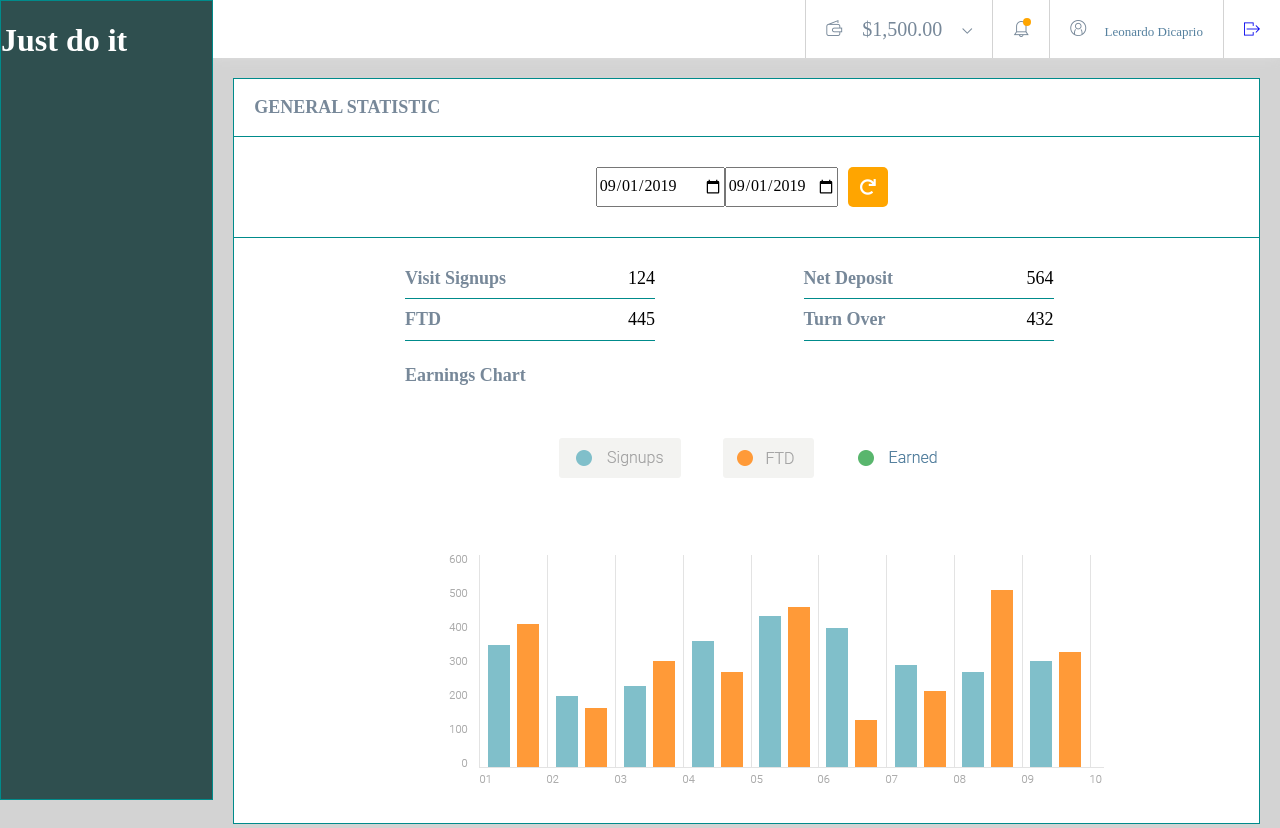
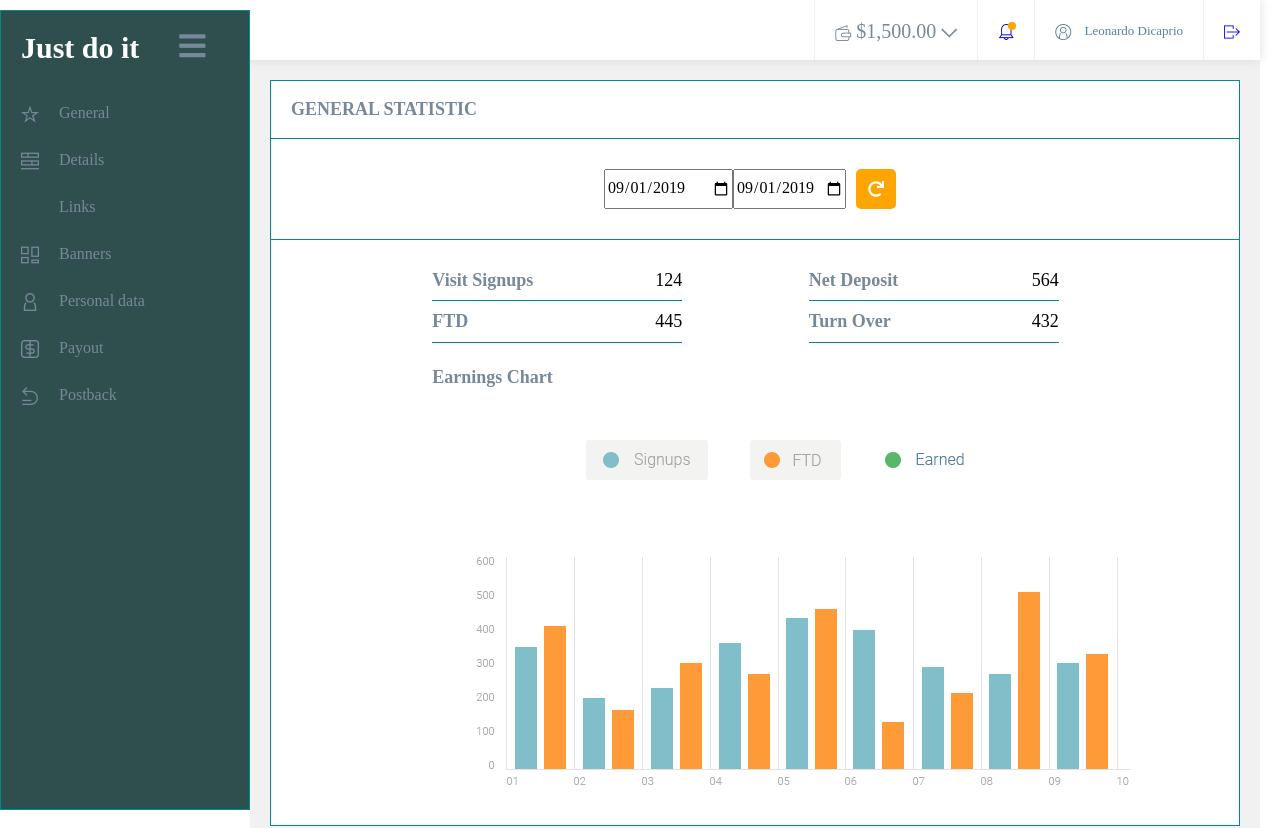
Before and after one commit to PanWojti/solo-project-1, a website: page src/index.html in a window 1280 px wide. Shown: the top 828 px of the page. Drawn offline with nearby package versions, Linux system fonts and the light colour scheme; files that its build step writes are made by us from their sources.

Commit message:
Correct sidebar, topbar & styles

```diff
--- a/src/index.html
+++ b/src/index.html
@@ -10,13 +10,9 @@
       <meta name="viewport" content="width=device-width, initial-scale=1.0">
   </head>
   <body>
-    <div class="container">
-      <div class="row">
-        <div class="col col-2 sidebar">
-          <h1>Just do it</h1>
-        </div>
-        <div class="col col-10">
-          <div class="row">
+
+  <!-- Topbar -->
+
   <div class="topbar">
     <ul>
       <li>
@@ -49,11 +45,33 @@
       </li>
     </ul>
   </div>
+
+
+<!-- Sidebar -->
+
+  <div class="sidebar">
+    <div class="menu">
+      <div class="col-12 logo">
+        <h1>Just do it</h1>
+        <a href="#" class="hamburger"><i class="fas fa-bars"></i></a>
+      </div>
+      <div class="col-12 menu-pages">
+        <ul>
+          <li><a href="#"><span class="icon-general"></span><span class="menu-pages-title">General</span></a></li>
+          <li><a href="#"><span class="icon-details"></span><span class="menu-pages-title">Details</span></a></li>
+          <li><a href="#"><span class="icon-links"></span><span class="menu-pages-title">Links</span></a></li>
+          <li><a href="#"><span class="icon-banners"></span><span class="menu-pages-title">Banners</span></a></li>
+          <li><a href="#"><span class="icon-personaldata"></span><span class="menu-pages-title">Personal data</span></a></li>
+          <li><a href="#"><span class="icon-payout"></span><span class="menu-pages-title">Payout</span></a></li>
+          <li><a href="#"><span class="icon-postback"></span><span class="menu-pages-title">Postback</span></a></li>
+        </ul>
+      </div>
+    </div>
   </div>
 
 <!-- Dashboard Statistics -->
-
-          <div class="row">
+<div class="container">
+  <div class="row home">
 
             <div class="dashboard-statistics section-title">
               <h3>General Statistic</h3>
@@ -102,11 +120,9 @@
               </div>
             </div>
 
-          </div>
+<!-- Dashboard Links Start -->
 
-<!-- Dashboard Links -->
-
-          <div class="row">
+          <div class="row links-container">
 
     <!-- Title Links -->
 
@@ -193,7 +209,9 @@
 
           </div>
 
-        </div>
+<!-- Dashboard Links End -->
+
+
       </div>
     </div>
 
--- a/src/sass/_layout.scss
+++ b/src/sass/_layout.scss
@@ -8,12 +8,6 @@ body {
 }
 
 /* grid */
-
-.container {
-  max-width: 1280px;
-  margin: 0 auto;
-  background-color: $color-background;
-}
 
 .row {
   overflow: auto;
@@ -71,6 +65,11 @@ body {
   width: 12*$column-width;
 }
 
+h1 {
+  font-size: 30px;
+  margin: 20px 20px;
+}
+
 h3 {
   font-size: 18px;
 }
--- a/src/sass/_variables.scss
+++ b/src/sass/_variables.scss
@@ -4,8 +4,9 @@ $brand-main-color: #ff0000;
 $color-light: #ffffff;
 $color-dark: #191919;
 $color-dark1: #2F4F4F;
-$color-background: #D3D3D3;
-$color-text: #778899;
+$color-background: #f1f1f1;
+$color-text-primary: #778899;
+$color-text-secondary: #6495ED;
 $color-secondary: orange;
 
 /* Font sizes */
--- a/src/sass/components/_section-title.scss
+++ b/src/sass/components/_section-title.scss
@@ -1,6 +1,6 @@
 .section-title {
   text-transform: uppercase;
-  color: $color-text;
+  color: $color-text-primary;
   padding-left: 20px;
   border: 1px solid #008B8B;
   margin-top: 20px;
--- a/src/sass/pages/_dashboard.scss
+++ b/src/sass/pages/_dashboard.scss
@@ -1,5 +1,11 @@
 .container {
-  box-shadow: 0 0 10px #DCDCDC;
+  max-width: 1280px;
+  margin: 0 20px 0 250px;
+  background-color: $color-background;
+}
+
+.home {
+  padding-top: 80px;
 }
 
 .date-picker {
--- a/src/sass/sections/_dashboard-links.scss
+++ b/src/sass/sections/_dashboard-links.scss
@@ -26,17 +26,19 @@
 .page-name {
   font-size: 18px;
   font-weight: 700;
-  color: #778899;
+  color: $color-text-primary;
 }
 
 .page-link {
   text-decoration: none;
+  color: $color-text-secondary;
 }
 
 .icon-links, .icon-trash {
   opacity: 0;
-  color: #778899;
+  color: $color-text-primary;
   transition: all 1s;
+  text-decoration: none;
 }
 
 .row-links-item:hover .icon-links, .row-links-item:hover .icon-trash {
@@ -55,3 +57,7 @@
 .page-link:hover {
   text-decoration: underline;
 }
+
+.links-container {
+  margin-bottom: 20px;
+}
--- a/src/sass/sections/_sidebar.scss
+++ b/src/sass/sections/_sidebar.scss
@@ -1,6 +1,113 @@
 .sidebar {
   height: 100vh;
+  width: 250px;
   background-color: $color-dark1;
   color: $color-light;
   border: 1px solid #008B8B;
+  position: fixed;
+  top: 10px;
+  z-index: 2;
 }
+
+.menu-pages-title {
+  color: $color-text-primary;
+}
+
+.logo {
+  display: inline-flex;
+  height: 60px;
+
+  a {
+    margin: 20px 20px;
+    color: $color-text-primary;
+  }
+}
+
+.hamburger {
+  display: block;
+  float: right;
+
+  i {
+    font-size: 30px;
+    width: 30px;
+    height: 30px;
+    line-height: 30px;
+  }
+}
+
+.menu-pages {
+  padding: 0;
+  display: block;
+
+  ul {
+    display: block;
+    list-style-type: none;
+    float: left;
+    line-height: 42px;
+    padding: 0;
+    width: 100%;
+
+    li {
+      width: 100%;
+
+      a {
+        display: block;
+        text-decoration: none;
+        margin: 5px 0;
+      }
+    }
+  }
+}
+
+.menu-pages ul li a {
+  &:hover {
+    color: $color-light;
+    border-left: 4px solid $color-secondary;
+  }
+
+  span {
+    padding-left: 20px;
+  }
+
+}
+
+.menu-pages ul
+.icon-general:before,
+.icon-details:before,
+.icon-links:before,
+.icon-banners:before,
+.icon-personaldata:before,
+.icon-payout:before,
+.icon-postback:before {
+  font-size: 18px;
+  color: $color-text-primary;
+  vertical-align: middle;
+}
+
+.icon-general:before {
+  content: "\004b";
+}
+
+.icon-details:before {
+  content: "\004a";
+}
+
+.icon-links:before {
+  content: "\004c";
+}
+
+.icon-banners:before {
+  content: "\0047";
+}
+
+.icon-personaldata:before {
+  content: "\0053";
+}
+
+.icon-payout:before {
+  content: "\0052";
+}
+
+.icon-postback:before {
+  content: "\0055";
+}
--- a/src/sass/sections/_topbar.scss
+++ b/src/sass/sections/_topbar.scss
@@ -1,31 +1,41 @@
 .topbar {
   background-color: $color-light;
   box-shadow: 0 0 10px #DCDCDC;
-  margin-bottom: 20px;
-}
+  height: 60px;
+  position: fixed;
+  z-index: 1;
+  float: right;
+  width: 100%;
+  top: 0;
+  right: 20px;
 
   ul {
     list-style-type: none;
+    height: 100%;
     margin: 0;
     padding: 0;
     overflow: hidden;
-}
 
     li {
       float: right;
+      height: 100%;
       border-left: 1px solid $color-background;
+
+      &:hover, .dropdown:hover .dropbtn {
+        background-color: $color-background;
+      }
+    }
+  }
 }
 
-li a {
+.topbar ul li a {
   display: inline-block;
-  padding: 8px 20px;
+  height: 83.333333%;
+  padding: 0 20px;
   text-decoration: none;
   line-height: 42px;
-}
+  margin-top: 10px;
 
-li a:hover,
-.dropdown:hover .dropbtn {
-  background-color: $color-background;
 }
 
 /* dropdown */
@@ -43,40 +53,46 @@ li.dropdown {
   z-index: 1;
 }
 
-.dropdown-content a {
+.topbar .dropdown-content a {
   color: $color-dark1;
   padding: 12px 16px;
   text-decoration: none;
   display: block;
   text-align: left;
   line-height: 21px;
+  margin-top: 0;
 }
 
 .dropdown-content a:hover {
   background-color: $color-background;
 }
 
-.dropdown:hover .dropdown-content {
+.topbar .dropdown:hover .dropdown-content {
   display: block;
 }
 
 li .dropbtn,
 .dropdown-content {
   font-size: 20px;
-  color: $color-text;
+  color: $color-text-primary;
   font-weight: 400;
+}
+
+.icon-wallet:before,
+.icon-arrow-down:before,
+.icon-notification:before,
+.icon-profile:before,
+.icon-quit:before {
+  font-size: 16px;
+  vertical-align: middle;
 }
 
 .icon-wallet:before {
   content: "\0062";
-  font-size: 16px;
-  margin-right: 15px;
 }
 
 .icon-arrow-down:before {
   content: "\0041";
-  font-size: 10px;
-  margin-left: 15px;
 }
 
 /* notification */
@@ -89,7 +105,7 @@ li .dropbtn,
 
 .notification .dot {
   position: absolute;
-  top: 18px;
+  top: 12px;
   right: 18px;
   height: 8px;
   width: 8px;
@@ -99,8 +115,6 @@ li .dropbtn,
 
 .icon-notification:before {
   content: "\0050";
-  font-size: 16px;
-  color: $color-text;
 }
 
 /* profile */
@@ -115,12 +129,14 @@ li .dropbtn,
 
 .icon-profile:before {
   content: "\0056";
-  font-size: 16px;
-  color: $color-text;
-  margin-right: 15px;
+  margin-right: 10px;
 }
 
-/* exit */
+/* quit */
+
+.icon-quit:before {
+  content: "\0057";
+}
 
 .quit {
   padding-top: 11px;
```
Lines whose indentation alone changed are shown as unchanged.
